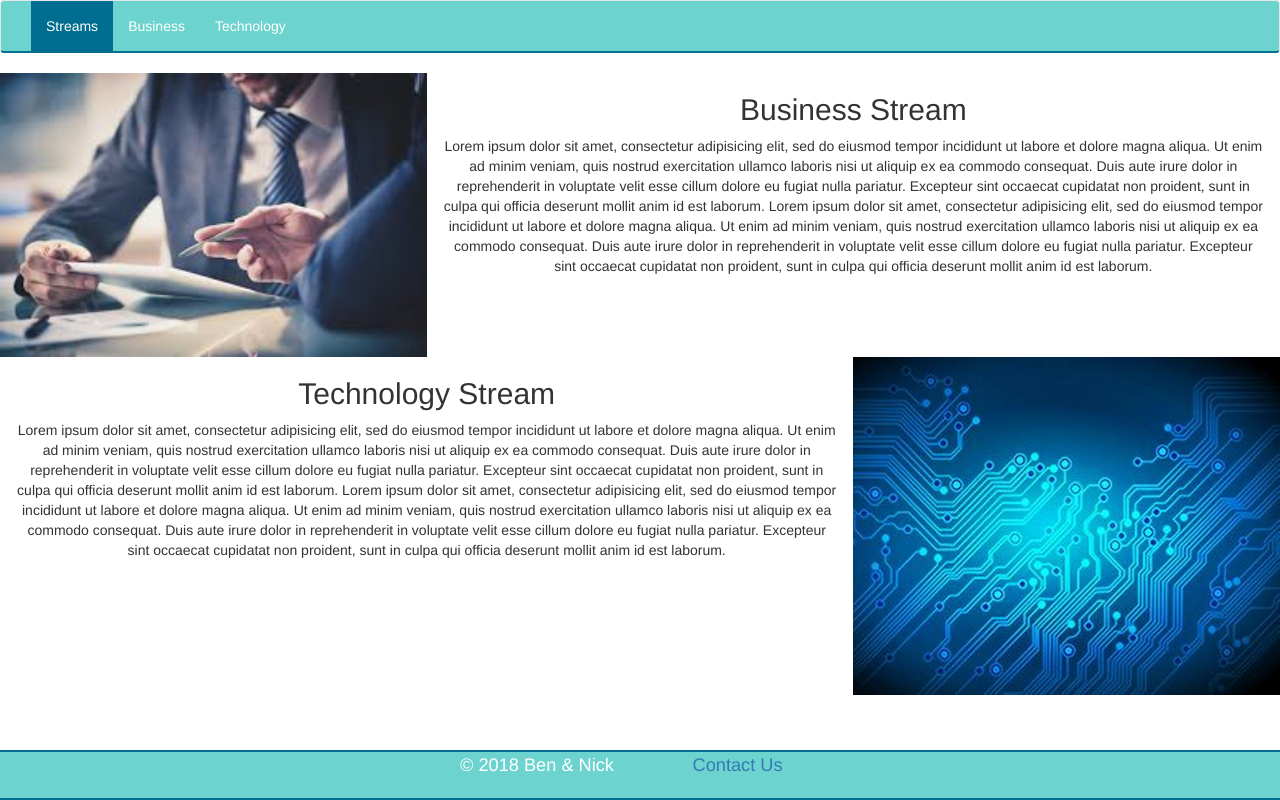
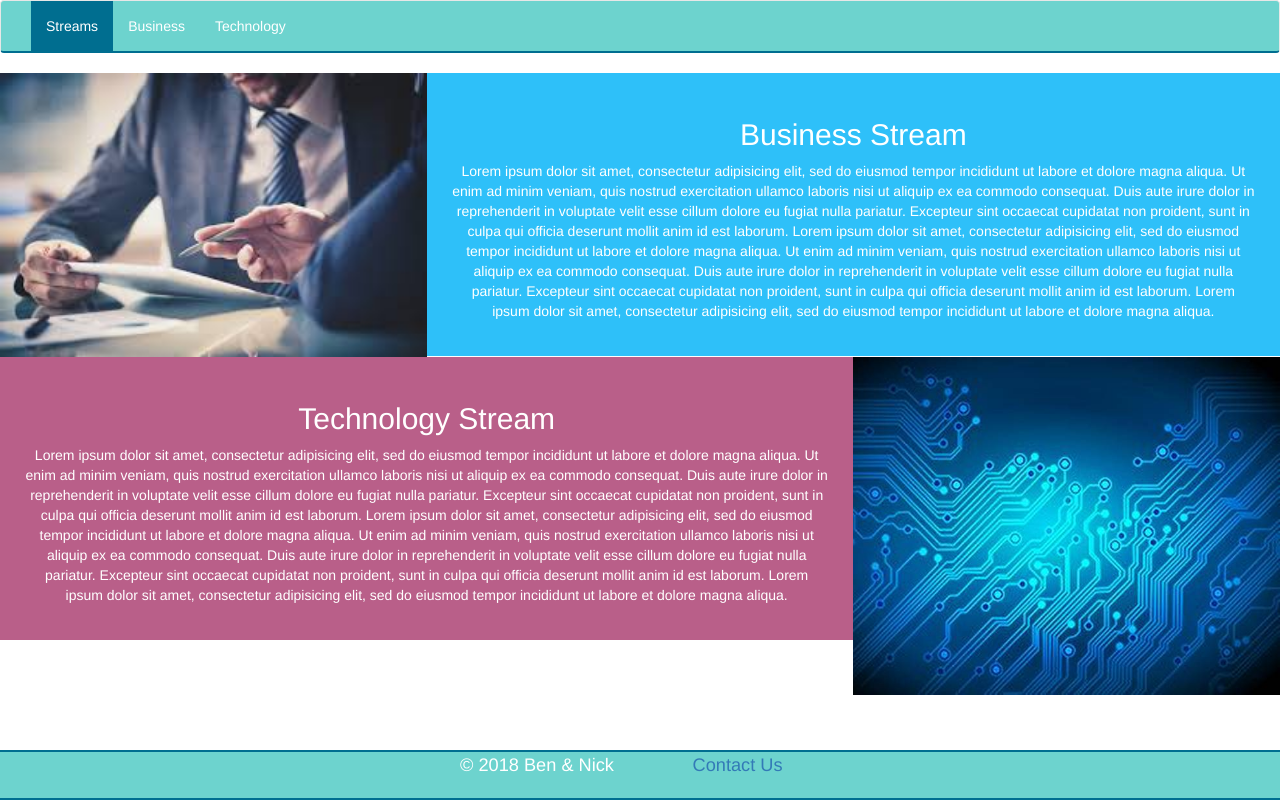
Before and after one commit to BenTostevin/Sparta-Bootstrap-Homework, a plain HTML site: page index.html in a window 1280 px wide. Drawn offline with Linux system fonts and the light colour scheme.

```diff
--- a/css/custom.css
+++ b/css/custom.css
@@ -22,7 +22,7 @@
 
 
 /* #B95F89 pink */
-
+/* 2EC0F9 blue */
 
 
 footer .navbar {
@@ -33,6 +33,28 @@
 }
 
 
+
+
+
+/* Tech and business stream descriptions */
+/* Design */
+.business-desc {
+  background-color: rgba(46, 192, 249);
+}
+
+.tech-desc {
+  background-color: rgba(185, 95, 137);
+}
+
+.business-desc , .tech-desc {
+  color: white;
+  padding: 25px;
+}
+
+.descriptions .row {
+  height: 250px;
+}
+
 /* Stretch images to fill container */
 .no-padding {
   padding-left: 0;
--- a/index.html
+++ b/index.html
@@ -32,25 +32,29 @@
 
 
   <!-- stream descriptions start -->
-  <main class="container-fluid text-center">
+  <main class="container-fluid">
 
-    <div class="row">
+
+
+
+
+    <div class="row text-center">
       <div class="col-md-4 no-padding">
         <img src="images/BusinessStream.jpeg" alt="Business picture" class="img-responsive">
       </div>
-      <div class="col-md-8">
+      <div class="col-md-8 business-desc">
         <h2>Business Stream</h2>
         <p>
-          Lorem ipsum dolor sit amet, consectetur adipisicing elit, sed do eiusmod tempor incididunt ut labore et dolore magna aliqua. Ut enim ad minim veniam, quis nostrud exercitation ullamco laboris nisi ut aliquip ex ea commodo consequat. Duis aute irure dolor in reprehenderit in voluptate velit esse cillum dolore eu fugiat nulla pariatur. Excepteur sint occaecat cupidatat non proident, sunt in culpa qui officia deserunt mollit anim id est laborum. Lorem ipsum dolor sit amet, consectetur adipisicing elit, sed do eiusmod tempor incididunt ut labore et dolore magna aliqua. Ut enim ad minim veniam, quis nostrud exercitation ullamco laboris nisi ut aliquip ex ea commodo consequat. Duis aute irure dolor in reprehenderit in voluptate velit esse cillum dolore eu fugiat nulla pariatur. Excepteur sint occaecat cupidatat non proident, sunt in culpa qui officia deserunt mollit anim id est laborum.
+          Lorem ipsum dolor sit amet, consectetur adipisicing elit, sed do eiusmod tempor incididunt ut labore et dolore magna aliqua. Ut enim ad minim veniam, quis nostrud exercitation ullamco laboris nisi ut aliquip ex ea commodo consequat. Duis aute irure dolor in reprehenderit in voluptate velit esse cillum dolore eu fugiat nulla pariatur. Excepteur sint occaecat cupidatat non proident, sunt in culpa qui officia deserunt mollit anim id est laborum. Lorem ipsum dolor sit amet, consectetur adipisicing elit, sed do eiusmod tempor incididunt ut labore et dolore magna aliqua. Ut enim ad minim veniam, quis nostrud exercitation ullamco laboris nisi ut aliquip ex ea commodo consequat. Duis aute irure dolor in reprehenderit in voluptate velit esse cillum dolore eu fugiat nulla pariatur. Excepteur sint occaecat cupidatat non proident, sunt in culpa qui officia deserunt mollit anim id est laborum. Lorem ipsum dolor sit amet, consectetur adipisicing elit, sed do eiusmod tempor incididunt ut labore et dolore magna aliqua.
         </p>
       </div>
     </div>
 
-    <div class="row">
-      <div class="col-md-8">
+    <div class="row text-center">
+      <div class="col-md-8 tech-desc">
         <h2>Technology Stream</h2>
         <p>
-          Lorem ipsum dolor sit amet, consectetur adipisicing elit, sed do eiusmod tempor incididunt ut labore et dolore magna aliqua. Ut enim ad minim veniam, quis nostrud exercitation ullamco laboris nisi ut aliquip ex ea commodo consequat. Duis aute irure dolor in reprehenderit in voluptate velit esse cillum dolore eu fugiat nulla pariatur. Excepteur sint occaecat cupidatat non proident, sunt in culpa qui officia deserunt mollit anim id est laborum. Lorem ipsum dolor sit amet, consectetur adipisicing elit, sed do eiusmod tempor incididunt ut labore et dolore magna aliqua. Ut enim ad minim veniam, quis nostrud exercitation ullamco laboris nisi ut aliquip ex ea commodo consequat. Duis aute irure dolor in reprehenderit in voluptate velit esse cillum dolore eu fugiat nulla pariatur. Excepteur sint occaecat cupidatat non proident, sunt in culpa qui officia deserunt mollit anim id est laborum.
+          Lorem ipsum dolor sit amet, consectetur adipisicing elit, sed do eiusmod tempor incididunt ut labore et dolore magna aliqua. Ut enim ad minim veniam, quis nostrud exercitation ullamco laboris nisi ut aliquip ex ea commodo consequat. Duis aute irure dolor in reprehenderit in voluptate velit esse cillum dolore eu fugiat nulla pariatur. Excepteur sint occaecat cupidatat non proident, sunt in culpa qui officia deserunt mollit anim id est laborum. Lorem ipsum dolor sit amet, consectetur adipisicing elit, sed do eiusmod tempor incididunt ut labore et dolore magna aliqua. Ut enim ad minim veniam, quis nostrud exercitation ullamco laboris nisi ut aliquip ex ea commodo consequat. Duis aute irure dolor in reprehenderit in voluptate velit esse cillum dolore eu fugiat nulla pariatur. Excepteur sint occaecat cupidatat non proident, sunt in culpa qui officia deserunt mollit anim id est laborum. Lorem ipsum dolor sit amet, consectetur adipisicing elit, sed do eiusmod tempor incididunt ut labore et dolore magna aliqua.
         </p>
       </div>
       <div class="col-md-4 no-padding">
```
